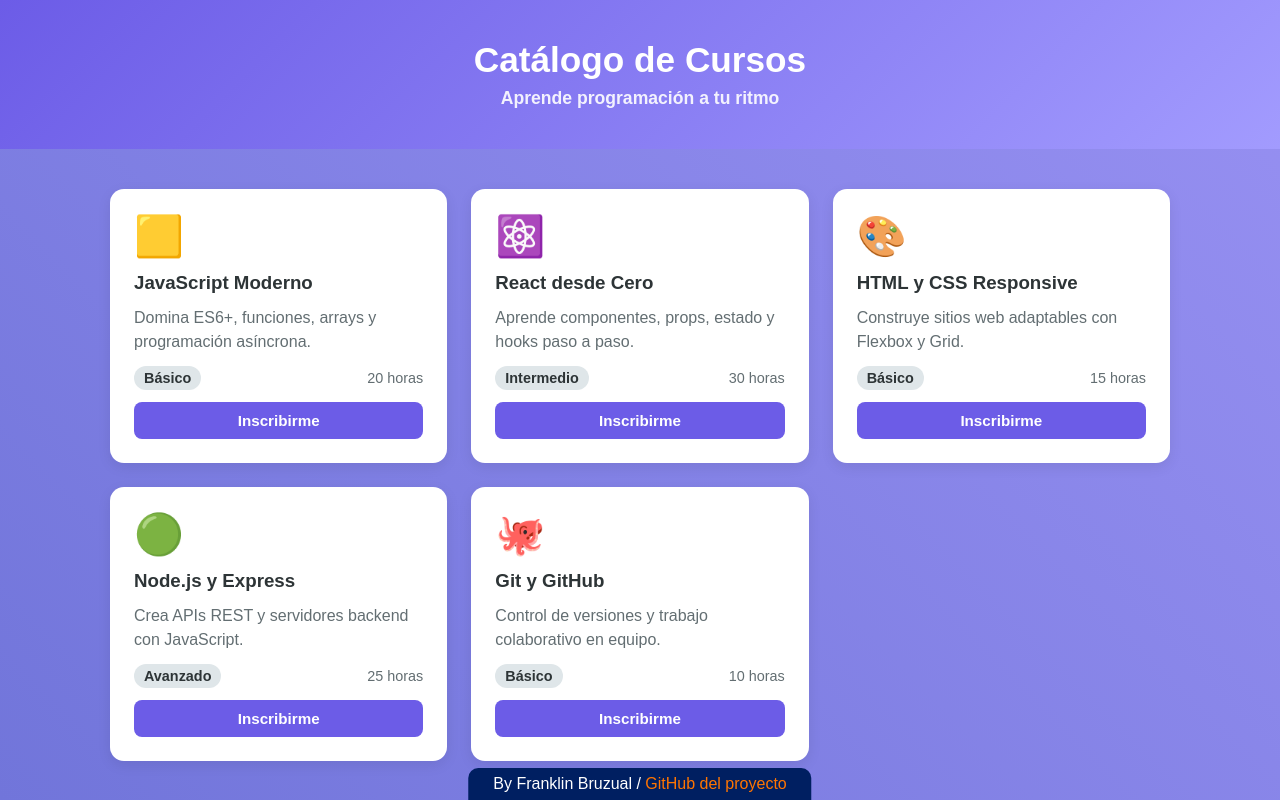
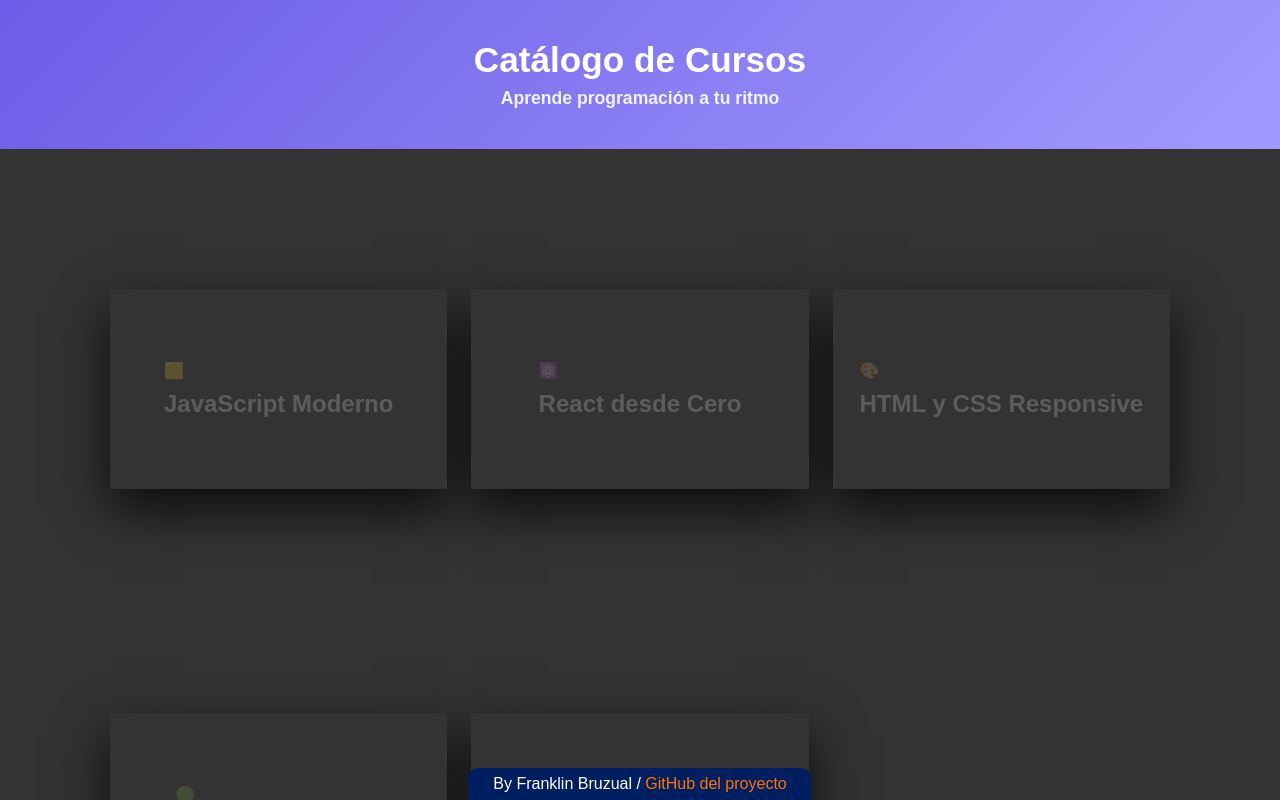
Before and after one commit to Frankl1nxd/catalogo-cursos, a React (Vite) app: page / in a window 1280 px wide. Shown: the top 800 px of the page. Built offline with nearby package versions, Linux system fonts and the light colour scheme; a web font is replaced by a local one.

Commit message:
Nuevos estilos para las tarjetas de cursos

```diff
--- a/src/App.jsx
+++ b/src/App.jsx
@@ -29,6 +29,7 @@
       duracion: '15 horas',
       icono: '🎨',
     },
+
     {
       id: 4,
       titulo: 'Node.js y Express',
--- a/src/assets/components/Tarjeta/Tarjeta.css
+++ b/src/assets/components/Tarjeta/Tarjeta.css
@@ -1,50 +1,90 @@
-.tarjeta {
-  background: white;
-  border-radius: 14px;
-  padding: 24px;
-  box-shadow: 0 4px 14px rgba(0, 0, 0, 0.08);
-  display: flex;
-  flex-direction: column;
-  gap: 12px;
-  transition: transform 0.2s, box-shadow 0.2s;
+
+
+.container{
+    width: 100%;
+    min-width: 0;
 }
 
-.tarjeta:hover {
-  transform: translateY(-4px);
-  box-shadow: 0 8px 20px rgba(0, 0, 0, 0.12);
+.container .card{
+    position: relative;
+    cursor: pointer;
+    width: 100%;
 }
 
-.tarjeta_icono {
-  font-size: 2.5rem;
+.container .card .face{
+    width: 100%;
+    height: 200px;
+    transition: 0.5s;
 }
 
-.tarjeta_titulo {
-  margin: 0;
-  color: #2d3436;
+.container .card .face.face1{
+    position: relative;
+    background: #333;
+    display: flex;
+    justify-content: center;
+    align-items: center;
+    z-index: 1;
+    transform: translateY(100px);
 }
 
-.tarjeta_descripcion {
-  margin: 0;
-  color: #636e72;
-  line-height: 1.5;
-  flex-grow: 1;
+.container .card:hover .face.face1{
+    background: #ff0057;
+    transform: translateY(0);
 }
 
-.tarjeta_info {
-  display: flex;
-  justify-content: space-between;
-  align-items: center;
-  font-size: 0.9rem;
+.container .card .face.face1 .content{
+    opacity: 0.2;
+    transition: 0.5s;
 }
 
-.tarjeta_nivel {
-  background: #dfe6e9;
-  padding: 4px 10px;
-  border-radius: 20px;
-  font-weight: 600;
-  color: #2d3436;
+.container .card:hover .face.face1 .content{
+    opacity: 1;
 }
 
-.tarjeta_duracion {
-  color: #636e72;
+.container .card .face.face1 .content img{
+    max-width: 100px;
 }
+
+.container .card .face.face1 .content h3{
+    margin: 10px 0 0;
+    padding: 0;
+    color: #fff;
+    text-align: center;
+    font-size: 1.5em;
+}
+
+.container .card .face.face2{
+    position: relative;
+    background: #fff;
+    display: flex;
+    justify-content: center;
+    align-items: center;
+    padding: 20px;
+    box-sizing: border-box;
+    box-shadow: 0 20px 50px rgba(0, 0, 0, 0.8);
+    transform: translateY(-100px);
+}
+
+.container .card .face.face2 .content{
+    width: 100%;
+    display: flex;
+    flex-direction: column;
+    align-items: center;
+    gap: 14px;
+    text-align: center;
+}
+
+.container .card:hover .face.face2{
+    transform: translateY(0);
+}
+
+.container .card .face.face2 .content p{
+    margin: 0;
+    padding: 0;
+    line-height: 1.5;
+}
+
+.container .card .face.face2 .content span{
+    color: #333;
+    font-weight: 700;
+}
--- a/src/assets/components/Tarjeta/Tarjeta.jsx
+++ b/src/assets/components/Tarjeta/Tarjeta.jsx
@@ -3,7 +3,7 @@
 
 function Tarjeta({titulo, descripcion, nivel, duracion, icono, onInscribir}) {
     return (
-        <article className='tarjeta'>
+        /*<article className='tarjeta'>
             <div className='tarjeta_icono'>{icono}</div>
             <h3 className='tarjeta_titulo'>{titulo}</h3>
             <p className='tarjeta_descripcion'>{descripcion}</p>
@@ -14,6 +14,27 @@
             </div>
 
             <Boton texto="Inscribirme" onClick={onInscribir} />
+        </article>*/
+
+        <article className='container'>
+            <div className='card'>
+                <div className='face face1'>
+                    <div className='content'>
+                        <div >{icono}</div>
+                        <h3 >{titulo}</h3>
+
+                    </div>
+
+                </div>
+                <div className='face face2'>
+                    <div className='content'>
+                        <p>{descripcion}</p>
+                        <span>{duracion}</span>
+                        <Boton texto="Inscribirme" onClick={onInscribir} />
+                    </div>
+                </div>
+
+            </div>
         </article>
     )
 }
--- a/src/index.css
+++ b/src/index.css
@@ -8,6 +8,6 @@
   margin: 0;
   min-height: 100vh;
   font-family: 'Muli', sans-serif;
-  background-image: linear-gradient(45deg, #7175da, #9790F2);
+  background: #333;
   background-attachment: fixed;
 }
```
